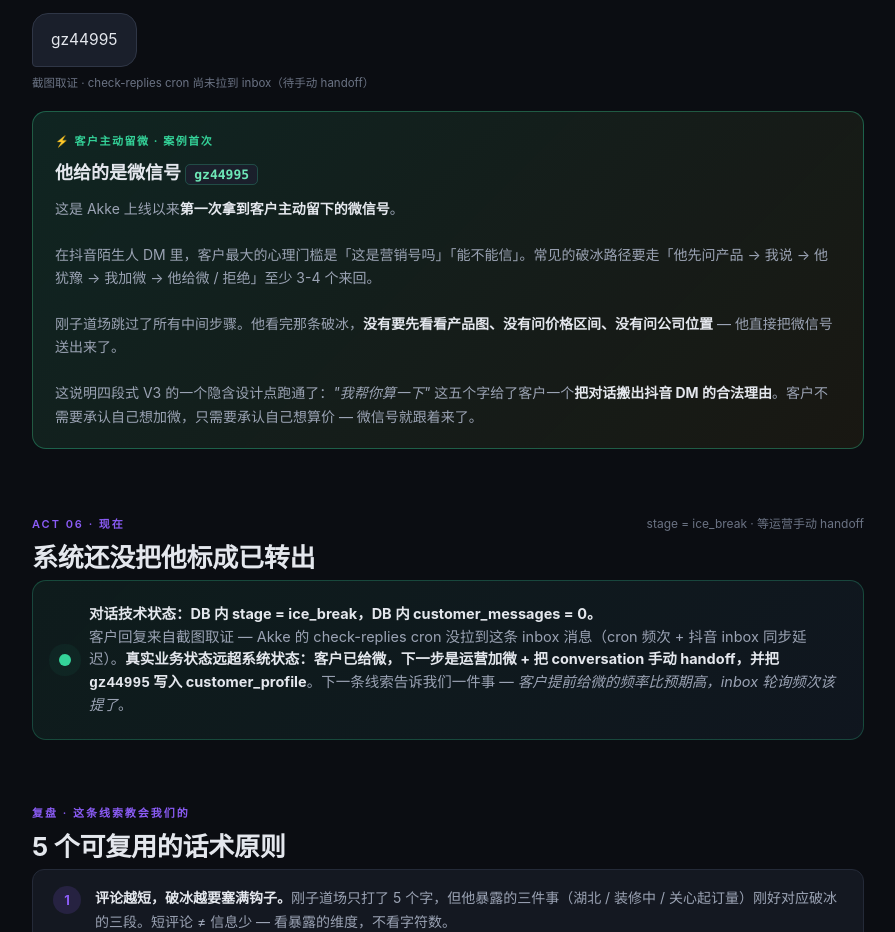
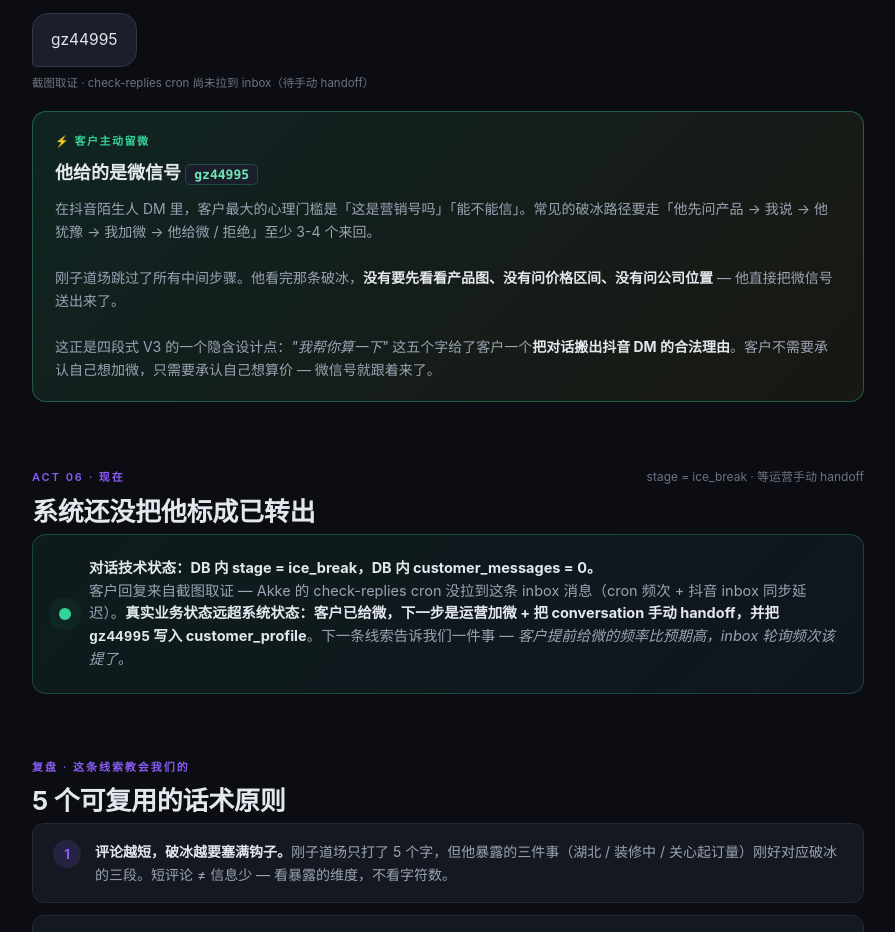
Before and after one commit to tuan19960216-crypto/wiki, a plain HTML site: page public/akke/cases/gangzi-daochang.html in a window 1280 px wide. Shown: the part 2740-3672 px from the top of the page, without its empty margins (192-1087 px from the left). Drawn offline with Linux system fonts and the light colour scheme.

Commit message:
akke: 刚子道场案例去掉「首次/第一次」措辞
对外给合作客户看，去掉强调"案例首次/Akke 上线以来第一次"的字眼，
保留客户主动留微这个事实和机制拆解。

Co-Authored-By: Claude Opus 4.7 (1M context) <noreply@anthropic.com>

```diff
--- a/public/akke/cases/gangzi-daochang.html
+++ b/public/akke/cases/gangzi-daochang.html
@@ -491,13 +491,12 @@
     <div class="dm-meta">截图取证 · check-replies cron 尚未拉到 inbox（待手动 handoff）</div>
 
     <div class="wechat-callout">
-      <div class="wc-eyebrow">⚡ 客户主动留微 · 案例首次</div>
+      <div class="wc-eyebrow">⚡ 客户主动留微</div>
       <h3>他给的是微信号 <code>gz44995</code></h3>
       <p>
-        这是 Akke 上线以来<strong>第一次拿到客户主动留下的微信号</strong>。<br><br>
         在抖音陌生人 DM 里，客户最大的心理门槛是「这是营销号吗」「能不能信」。常见的破冰路径要走「他先问产品 → 我说 → 他犹豫 → 我加微 → 他给微 / 拒绝」至少 3-4 个来回。<br><br>
         刚子道场跳过了所有中间步骤。他看完那条破冰，<strong>没有要先看看产品图、没有问价格区间、没有问公司位置</strong> — 他直接把微信号送出来了。<br><br>
-        这说明四段式 V3 的一个隐含设计点跑通了：<em>"我帮你算一下"</em> 这五个字给了客户一个<strong>把对话搬出抖音 DM 的合法理由</strong>。客户不需要承认自己想加微，只需要承认自己想算价 — 微信号就跟着来了。
+        这正是四段式 V3 的一个隐含设计点：<em>"我帮你算一下"</em> 这五个字给了客户一个<strong>把对话搬出抖音 DM 的合法理由</strong>。客户不需要承认自己想加微，只需要承认自己想算价 — 微信号就跟着来了。
       </p>
     </div>
   </section>
```
Also changed, not shown: public/akke/cases/index.html (+1 -1 lines).
